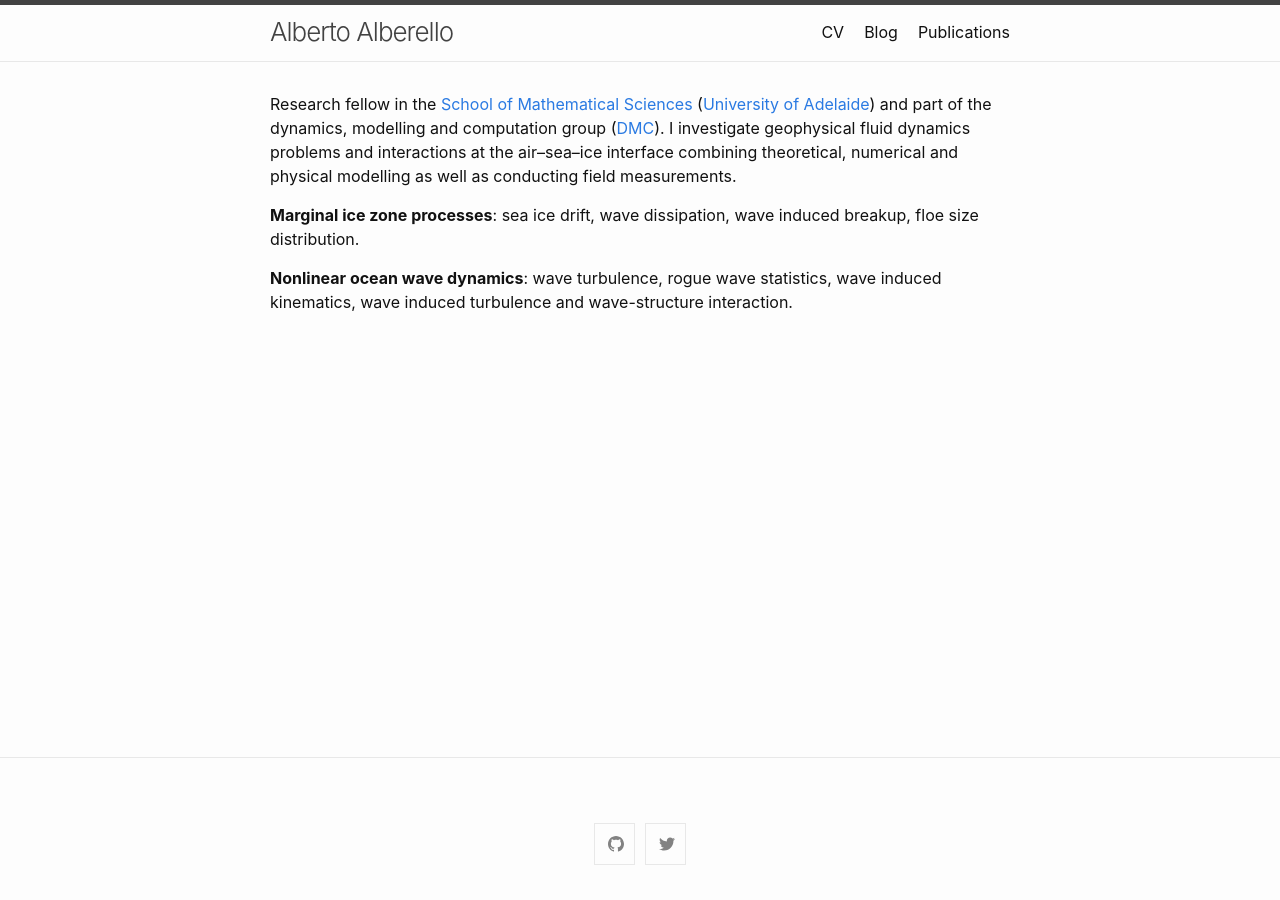
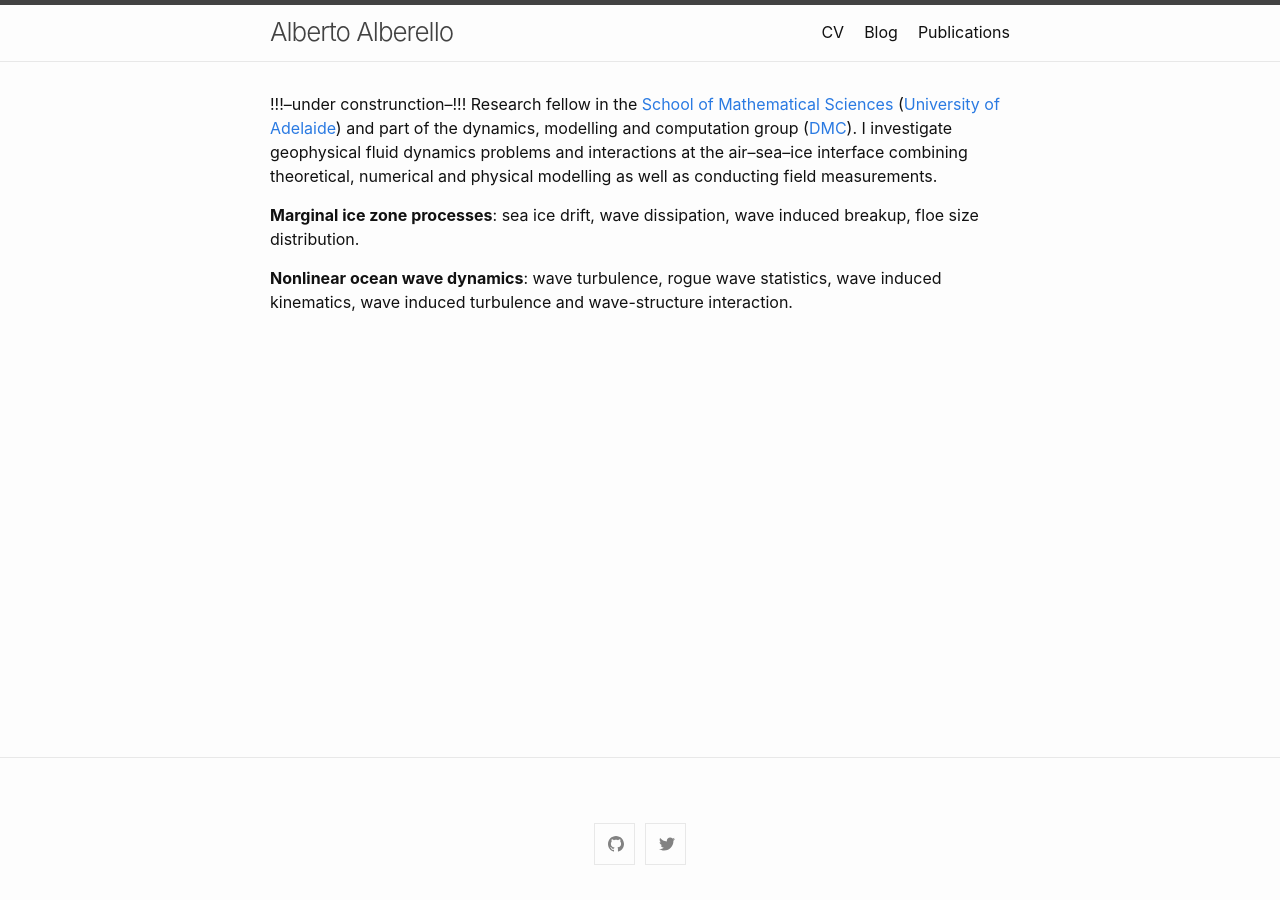
Before and after one commit to alberto-alberello/alberto-alberello.github.io, a Jekyll site: the page built from index.md, in a window 1280 px wide. Built offline with Jekyll 4.4.1, drawn with Linux system fonts in a browser that asks for light colours.

Commit message:
Update index.md

```diff
--- a/index.md
+++ b/index.md
@@ -7,7 +7,7 @@
 #
 layout: new_home
 ---
-
+!!!--under construnction--!!!
 Research fellow in the [School of Mathematical Sciences](https://ecms.adelaide.edu.au/mathematical-sciences/) ([University of Adelaide](https://www.adelaide.edu.au/)) and part of the dynamics, modelling and computation group ([DMC](https://ecms.adelaide.edu.au/research-impact/dynamics-modelling-and-computation)).
 I investigate geophysical fluid dynamics problems and interactions at the air--sea--ice interface combining theoretical, numerical and physical modelling as well as conducting field measurements.
 
```
